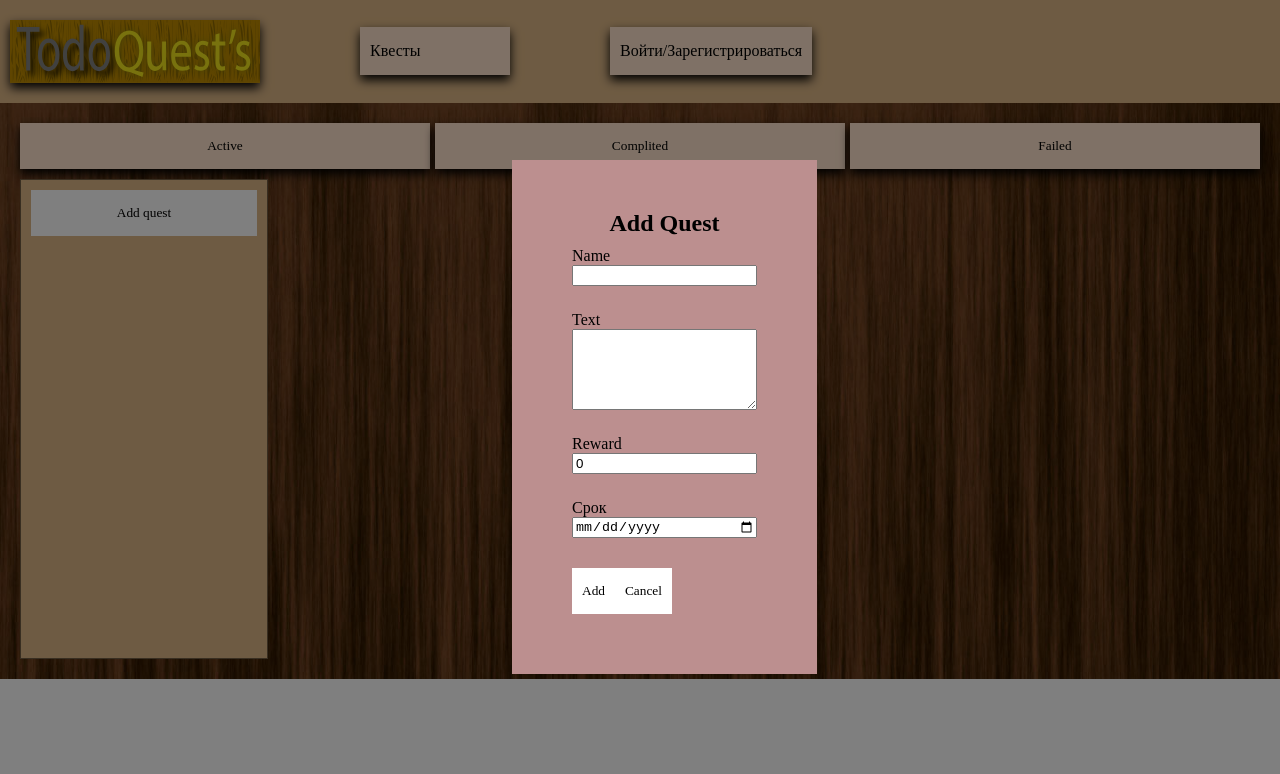
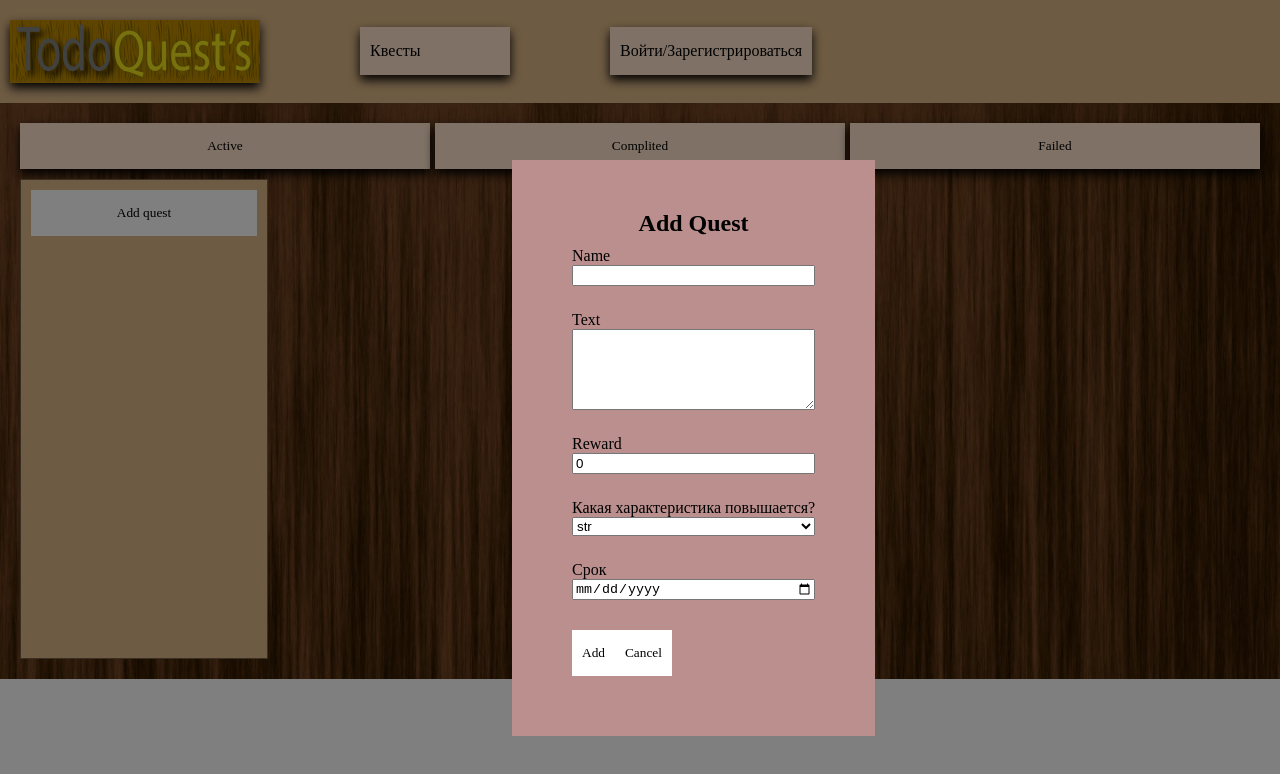
Before and after one commit to Skenzi/Todo, a React app: page / in a window 1280 px wide. Both pictures are taken after a click on the button "Add quest". Shown: the top 774 px of the page. Built offline with nearby package versions, Linux system fonts and the light colour scheme; the HTML template or start-up script is replaced by a standard one.

Commit message:
update Task and userSlice(add change stats)

```diff
--- a/src/components/ModalTaskForm.jsx
+++ b/src/components/ModalTaskForm.jsx
@@ -23,6 +23,14 @@ function ModalForm({
         <input id="quest-reward" className="form-control" required type="text" value={taskData.reward} onChange={(e) => setTaskData({ ...taskData, reward: e.currentTarget.value })} />
       </div>
       <div className="form-group">
+        <label htmlFor="quest-reward" className="form-label">Какая характеристика повышается?</label>
+        <select name="stats" defaultValue="str" className="form-control" onChange={(e) => setTaskData({ ...taskData, stat: e.currentTarget.value })}>
+          <option value="str">str</option>
+          <option value="agi">agi</option>
+          <option value="int">int</option>
+        </select>
+      </div>
+      <div className="form-group">
         <label htmlFor="quest-date" className="form-label">Срок</label>
         <input id="quest-date" className="form-control" required value={taskData.dateEnd} type="date" onChange={(e) => setTaskData({ ...taskData, dateEnd: e.currentTarget.value })} />
       </div>
@@ -38,12 +46,12 @@ function ModalTaskForm() {
   const { elements } = useContext(apiContext);
   const modalState = useSelector(modalSelector);
   const [taskData, setTaskData] = useState({
-    name: '', text: '', dateEnd: '', reward: 0,
+    name: '', text: '', dateEnd: '', reward: 0, stat: '',
   });
   const dispatch = useDispatch();
   const closeModal = () => {
     setTaskData({
-      name: '', text: '', dateEnd: '', reward: 0,
+      name: '', text: '', dateEnd: '', reward: 0, stat: '',
     });
     dispatch(setStateModal(false));
     elements.body.classList.remove('modal-open');
--- a/src/components/TaskNote.jsx
+++ b/src/components/TaskNote.jsx
@@ -5,7 +5,7 @@ import paper from '../images/paper.png';
 import seal from '../images/seal.png';
 import handWithPen from '../images/handWithPen.png';
 import { setTaskStatus, deleteTask, setTaskText } from '../store/slices/tasksSlice.js';
-import { setLevel, setExp } from '../store/slices/userSlice.js';
+import { setLevel, setExp, setStat } from '../store/slices/userSlice.js';
 
 function TaskForm({ task, setStateTaskForm }) {
   const dispatch = useDispatch();
@@ -60,6 +60,7 @@ function TaskNote() {
     } else {
       dispatch(setExp(newExpUser));
     }
+    dispatch(setStat(task.stat));
     dispatch(setTaskStatus({ id: task.id, status: 'succefull' }));
   };
   const removeTask = (id) => () => {
--- a/src/store/slices/userSlice.js
+++ b/src/store/slices/userSlice.js
@@ -24,9 +24,14 @@ const userSlice = createSlice({
     setExp: (state, { payload }) => {
       state.exp = payload;
     },
+    setStat: (state, { payload }) => {
+      state.stats[payload] += 1;
+    },
   },
 });
 
-export const { fetchUserData, setLevel, setExp } = userSlice.actions;
+export const {
+  fetchUserData, setLevel, setExp, setStat,
+} = userSlice.actions;
 
 export default userSlice.reducer;
```
